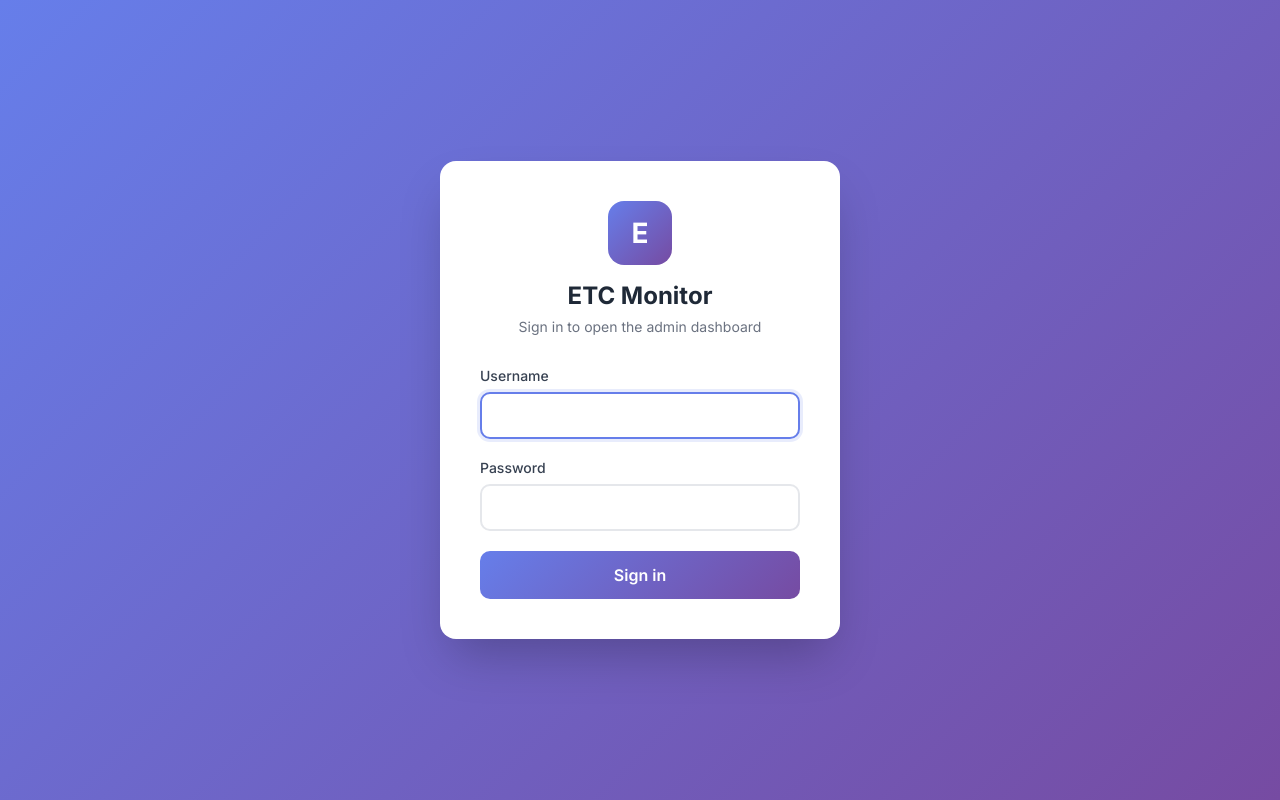
After one commit to GauravJiandaniGJ/etc-monitor, a Flask app: template src/admin/templates/login.html in a window 1280 px wide. The commit adds this page. Run offline with Flask 3, Linux system fonts and the light colour scheme; the template is opened without the code that fills it, so the values that code supplies are empty; the visitor is signed in with stand-in values (Sample User, id 1); parts of the project's set-up code (start-up, migrations or seed data) failed here and were passed over.

Commit message:
Add login page to the admin panel
The admin panel had no authentication: anyone with the URL could list,
cancel or delete reminders, pause the bot or trigger EOD messages.

- Session login with a username/password form at /login, checked against
  ADMIN_USERNAME / ADMIN_PASSWORD from .env (constant-time compare).
- Every page and /api/* route now needs a session: pages redirect to
  /login, API calls get 401 JSON. /health*, /static/* and /login stay public.
- Sessions last 7 days; cookie is HttpOnly, SameSite=Lax and Secure
  (ADMIN_COOKIE_SECURE=false allows local http testing).
- Logins are refused while ADMIN_PASSWORD is unset or still "changeme".
- Failed logins wait 1 second and are logged with username and client IP;
  passwords are never logged.
- Dashboard gets a Logout button and returns to /login when the session ends.

Only src/admin/ and tests/ change; the bot never imports src/admin, so the
ETC bot's behaviour is unchanged.

tests/conftest.py: load migration modules with importlib, since names
starting with a digit are a SyntaxError and stopped every test from loading.

Co-Authored-By: Claude Opus 5.5 <noreply@anthropic.com>

```diff
--- a/src/admin/app.py
+++ b/src/admin/app.py
@@ -1,6 +1,10 @@
 """Flask admin panel application."""
+import hmac
+import os
+import time
+from datetime import timedelta
 from typing import Optional
-from flask import Flask, jsonify, render_template
+from flask import Flask, jsonify, redirect, render_template, request, session, url_for
 from flask_cors import CORS
 from src.config.settings import Settings
 from src.admin.routes.health_routes import health_bp
@@ -9,6 +13,45 @@ from src.utils.logger import get_logger, init_logger
 
 
 logger = get_logger('AdminApp')
+
+# Paths that work without logging in. Everything else needs a login session.
+PUBLIC_PATHS = ('/login', '/logout', '/health')
+PUBLIC_PREFIXES = ('/health/', '/static/')
+
+# Settings falls back to this when ADMIN_PASSWORD is missing from .env.
+# While it is in use, every login is refused.
+DEFAULT_ADMIN_PASSWORD = 'changeme'
+FAILED_LOGIN_DELAY_SECONDS = 1
+SESSION_LIFETIME = timedelta(days=7)
+
+
+def _login_configured(settings: Settings) -> bool:
+    """Return True only when a real ADMIN_PASSWORD is set in .env."""
+    password = settings.admin_password or ''
+    return bool(password) and password != DEFAULT_ADMIN_PASSWORD
+
+
+def _credentials_match(settings: Settings, username: str, password: str) -> bool:
+    """Check the submitted credentials against .env in constant time."""
+    if not _login_configured(settings):
+        return False
+    username_ok = hmac.compare_digest(
+        username.encode('utf-8'), (settings.admin_username or '').encode('utf-8')
+    )
+    password_ok = hmac.compare_digest(
+        password.encode('utf-8'), settings.admin_password.encode('utf-8')
+    )
+    return username_ok and password_ok
+
+
+def _client_ip() -> str:
+    """Best-effort client IP behind Cloudflare and nginx. Used for logs only."""
+    return (
+        request.headers.get('CF-Connecting-IP')
+        or request.headers.get('X-Real-IP')
+        or request.remote_addr
+        or 'unknown'
+    )
 
 
 def create_app(settings: Optional[Settings] = None) -> Flask:
@@ -31,6 +74,17 @@ def create_app(settings: Optional[Settings] = None) -> Flask:
     app = Flask(__name__)
     app.secret_key = settings.flask_secret_key
 
+    # Login session: a signed cookie that stays valid for 7 days.
+    app.config.update(
+        PERMANENT_SESSION_LIFETIME=SESSION_LIFETIME,
+        SESSION_COOKIE_HTTPONLY=True,
+        SESSION_COOKIE_SAMESITE='Lax',
+        # Only sent over HTTPS. Set ADMIN_COOKIE_SECURE=false for local http testing.
+        SESSION_COOKIE_SECURE=os.environ.get('ADMIN_COOKIE_SECURE', 'true').strip().lower() != 'false',
+    )
+    if not _login_configured(settings):
+        logger.warning('ADMIN_PASSWORD is not set in .env - all admin logins will be refused')
+
     # Configure CORS
     CORS(app, resources={
         r"/api/*": {"origins": "*"},
@@ -43,6 +97,55 @@ def create_app(settings: Optional[Settings] = None) -> Flask:
     # Register blueprints
     app.register_blueprint(health_bp)
     app.register_blueprint(reminder_bp)
+
+    @app.before_request
+    def require_login():
+        """Let public paths through; everything else needs a login session."""
+        path = request.path
+        if path in PUBLIC_PATHS or path.startswith(PUBLIC_PREFIXES):
+            return None
+        if session.get('logged_in'):
+            return None
+        if path.startswith('/api/'):
+            return jsonify({'error': 'Unauthorized'}), 401
+        return redirect(url_for('login'))
+
+    @app.route('/login', methods=['GET', 'POST'])
+    def login():
+        """Show the login form and check the submitted credentials."""
+        if request.method == 'GET':
+            if session.get('logged_in'):
+                return redirect(url_for('root'))
+            return render_template('login.html')
+
+        username = request.form.get('username', '')
+        password = request.form.get('password', '')
+        shown_name = repr(username[:64])
+
+        if _credentials_match(settings, username, password):
+            session.clear()
+            session['logged_in'] = True
+            session['username'] = username
+            session.permanent = True
+            logger.info(f'Admin login succeeded for {shown_name} from {_client_ip()}')
+            return redirect(url_for('root'))
+
+        time.sleep(FAILED_LOGIN_DELAY_SECONDS)
+        if _login_configured(settings):
+            error = 'Invalid username or password'
+        else:
+            error = 'Login is not set up on the server yet (ADMIN_PASSWORD missing in .env)'
+        logger.warning(f'Admin login failed for {shown_name} from {_client_ip()}')
+        return render_template('login.html', error=error, username=username), 401
+
+    @app.route('/logout')
+    def logout():
+        """End the session and go back to the login page."""
+        username = session.get('username')
+        session.clear()
+        if username:
+            logger.info(f'Admin logout for {repr(username[:64])} from {_client_ip()}')
+        return redirect(url_for('login'))
 
     # Root route - Dashboard UI
     @app.route('/')
--- /dev/null
+++ b/src/admin/templates/login.html
@@ -0,0 +1,117 @@
+<!DOCTYPE html>
+<html lang="en">
+
+<head>
+    <meta charset="UTF-8">
+    <meta name="viewport" content="width=device-width, initial-scale=1.0">
+    <title>Sign in • ETC Monitor</title>
+    <link href="https://fonts.googleapis.com/css2?family=Inter:wght@400;500;600;700&display=swap" rel="stylesheet">
+    <link rel="icon" href="{{ url_for('static', filename='assets/favicon.ico') }}">
+    <style>
+        * { margin: 0; padding: 0; box-sizing: border-box; }
+        body {
+            font-family: 'Inter', -apple-system, BlinkMacSystemFont, sans-serif;
+            background: linear-gradient(135deg, #667eea 0%, #764ba2 100%);
+            min-height: 100vh;
+            display: flex;
+            align-items: center;
+            justify-content: center;
+            padding: 20px;
+        }
+        .login-container {
+            background: #ffffff;
+            border-radius: 16px;
+            box-shadow: 0 25px 50px -12px rgba(0, 0, 0, 0.25);
+            padding: 40px;
+            width: 100%;
+            max-width: 400px;
+        }
+        .login-header { text-align: center; margin-bottom: 32px; }
+        .login-logo {
+            width: 64px;
+            height: 64px;
+            background: linear-gradient(135deg, #667eea 0%, #764ba2 100%);
+            border-radius: 16px;
+            display: flex;
+            align-items: center;
+            justify-content: center;
+            margin: 0 auto 16px;
+            color: #ffffff;
+            font-size: 28px;
+            font-weight: 700;
+        }
+        .login-title { font-size: 24px; font-weight: 700; color: #1f2937; margin-bottom: 8px; }
+        .login-subtitle { color: #6b7280; font-size: 14px; }
+        .form-group { margin-bottom: 20px; }
+        .form-label { display: block; font-size: 14px; font-weight: 500; color: #374151; margin-bottom: 8px; }
+        .form-input {
+            width: 100%;
+            padding: 12px 16px;
+            border: 2px solid #e5e7eb;
+            border-radius: 10px;
+            font-size: 15px;
+            font-family: inherit;
+            color: #1f2937;
+            background: #ffffff;
+            outline: none;
+            transition: border-color 0.2s, box-shadow 0.2s;
+        }
+        .form-input:focus { border-color: #667eea; box-shadow: 0 0 0 3px rgba(102, 126, 234, 0.15); }
+        .login-btn {
+            width: 100%;
+            padding: 14px;
+            background: linear-gradient(135deg, #667eea 0%, #764ba2 100%);
+            color: #ffffff;
+            border: none;
+            border-radius: 10px;
+            font-size: 16px;
+            font-weight: 600;
+            font-family: inherit;
+            cursor: pointer;
+            transition: transform 0.2s, box-shadow 0.2s;
+        }
+        .login-btn:hover { transform: translateY(-1px); box-shadow: 0 10px 20px -10px rgba(102, 126, 234, 0.6); }
+        .login-btn:active { transform: translateY(0); }
+        .error-message {
+            background: #fef2f2;
+            border: 1px solid #fecaca;
+            color: #dc2626;
+            padding: 12px 16px;
+            border-radius: 10px;
+            margin-bottom: 20px;
+            font-size: 14px;
+            text-align: center;
+        }
+    </style>
+</head>
+
+<body>
+    <main class="login-container">
+        <div class="login-header">
+            <div class="login-logo">E</div>
+            <h1 class="login-title">ETC Monitor</h1>
+            <p class="login-subtitle">Sign in to open the admin dashboard</p>
+        </div>
+
+        {% if error %}
+        <div class="error-message" role="alert">{{ error }}</div>
+        {% endif %}
+
+        <form method="POST" action="{{ url_for('login') }}">
+            <div class="form-group">
+                <label class="form-label" for="username">Username</label>
+                <input type="text" id="username" name="username" class="form-input" value="{{ username or '' }}"
+                    autocomplete="username" autocapitalize="none" spellcheck="false" required
+                    {% if not username %}autofocus{% endif %}>
+            </div>
+            <div class="form-group">
+                <label class="form-label" for="password">Password</label>
+                <input type="password" id="password" name="password" class="form-input"
+                    autocomplete="current-password" required {% if username %}autofocus{% endif %}>
+            </div>
+            <button type="submit" class="login-btn">Sign in</button>
+        </form>
+    </main>
+</body>
+
+</html>
```
Also changed, not shown: src/admin/static/js/dashboard.js (+9 -0 lines), src/admin/templates/dashboard.html (+11 -0 lines), tests/conftest.py (+4 -2 lines), tests/integration/test_admin_auth.py (added, +165 -0 lines).
